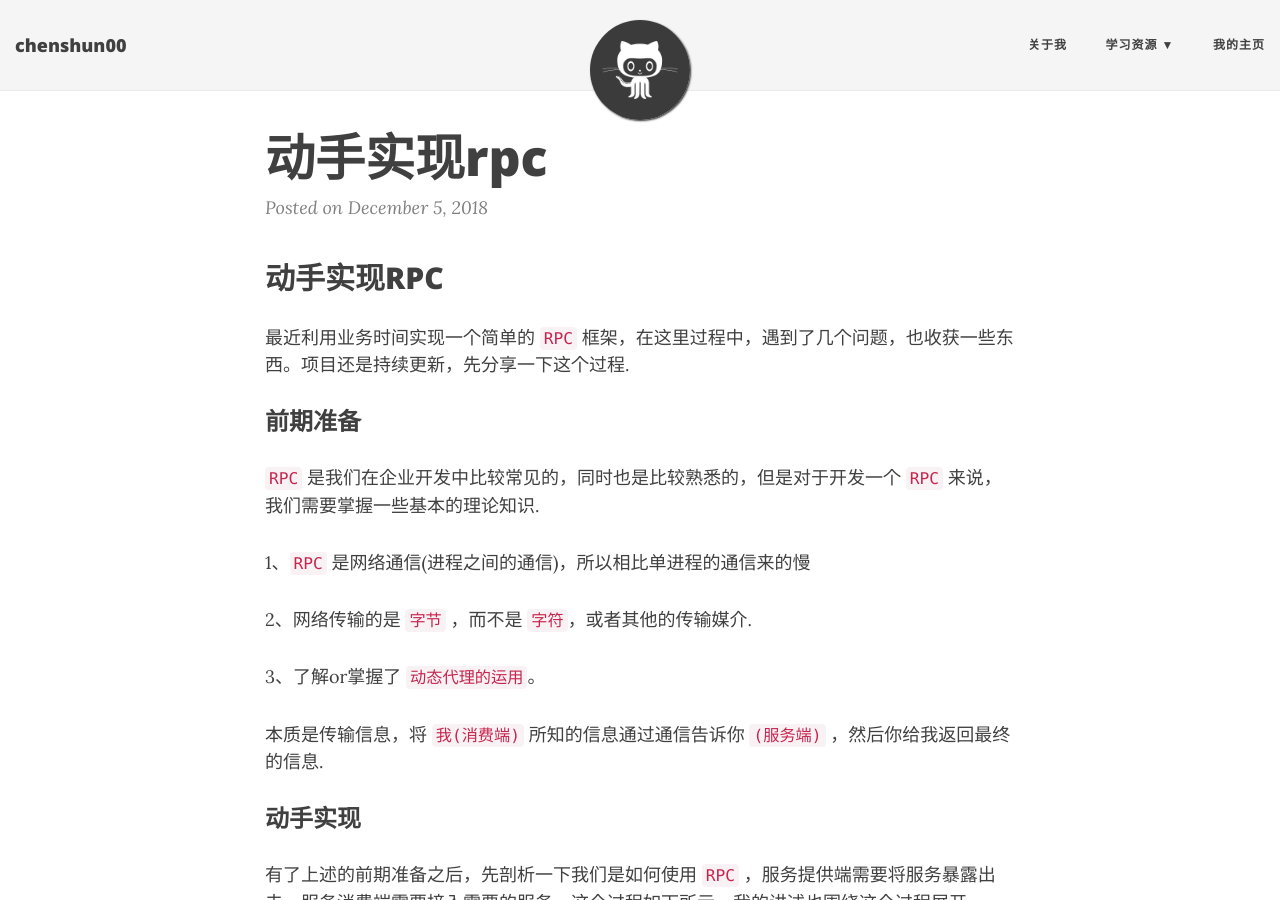
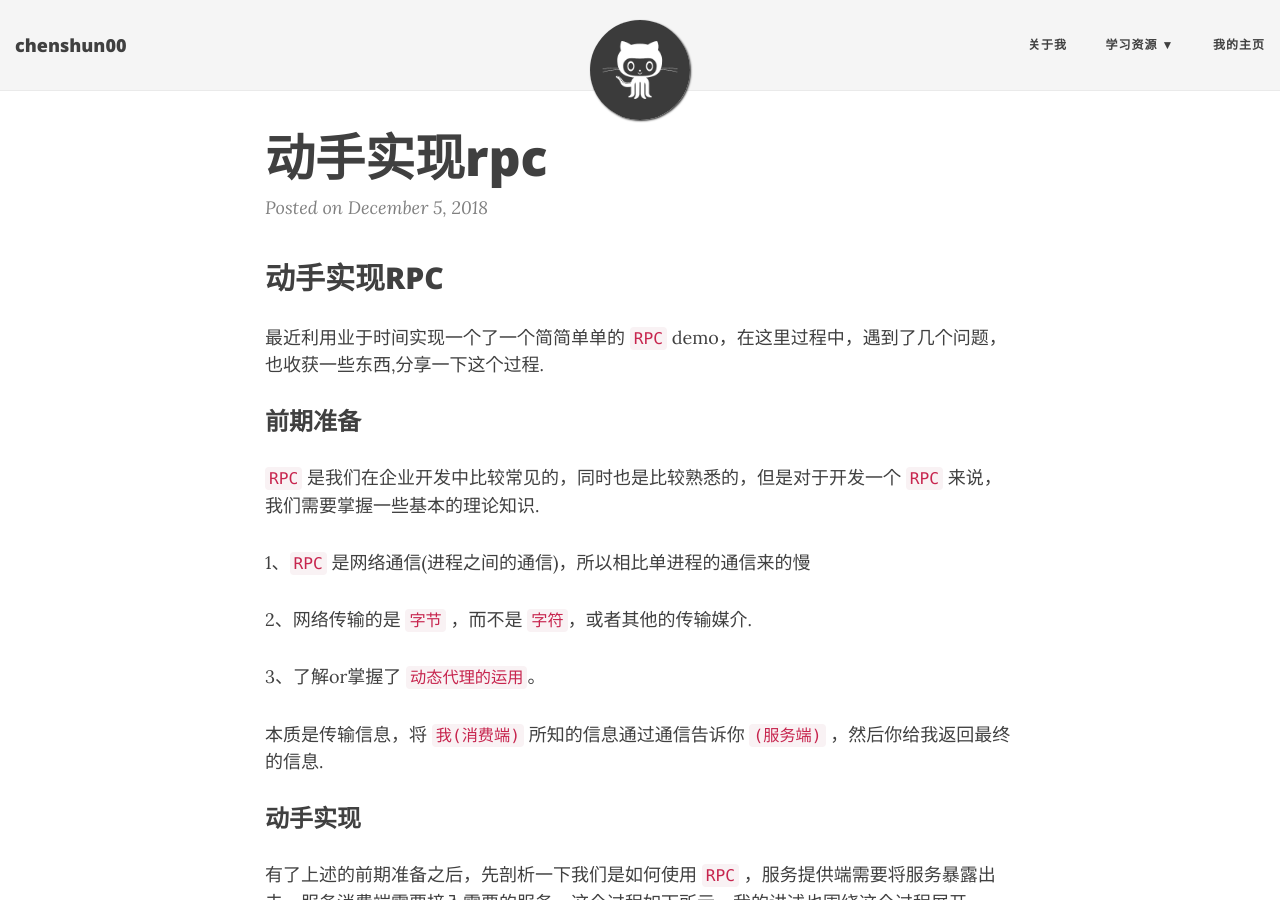
Before and after one commit to chenshun00/chenshun00.github.io, a Jekyll site: the page built from _posts/2018-12-05-动手实现RPC.md, in a window 1280 px wide and 900 px high. Built offline with Jekyll 4.4.1, drawn with Linux system fonts in a browser that asks for light colours; nearby versions of some CDN libraries.

```diff
--- a/_posts/2018-12-05-动手实现RPC.md
+++ b/_posts/2018-12-05-动手实现RPC.md
@@ -1,6 +1,6 @@
 ## 动手实现RPC
 
-最近利用业务时间实现一个简单的 `RPC` 框架，在这里过程中，遇到了几个问题，也收获一些东西。项目还是持续更新，先分享一下这个过程.
+最近利用业于时间实现一个了一个简简单单的 `RPC` demo，在这里过程中，遇到了几个问题，也收获一些东西,分享一下这个过程.
 
 ### 前期准备
 `RPC` 是我们在企业开发中比较常见的，同时也是比较熟悉的，但是对于开发一个 `RPC` 来说，我们需要掌握一些基本的理论知识.
```
